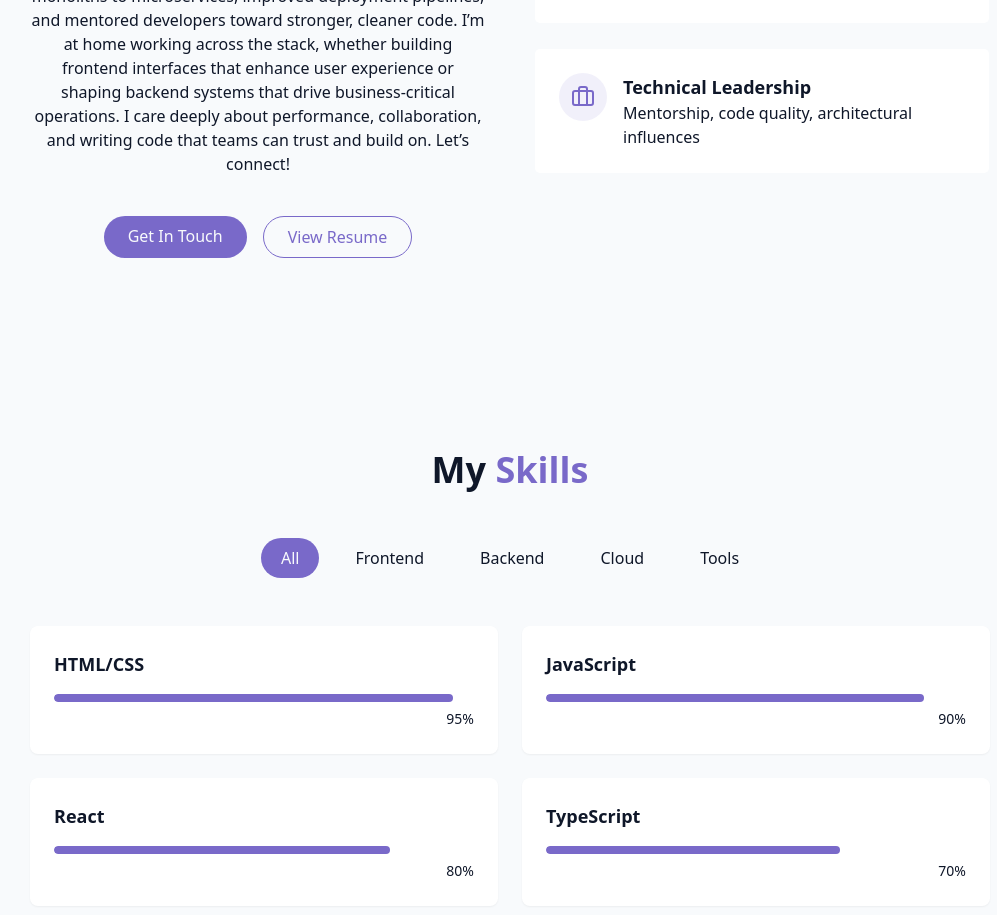
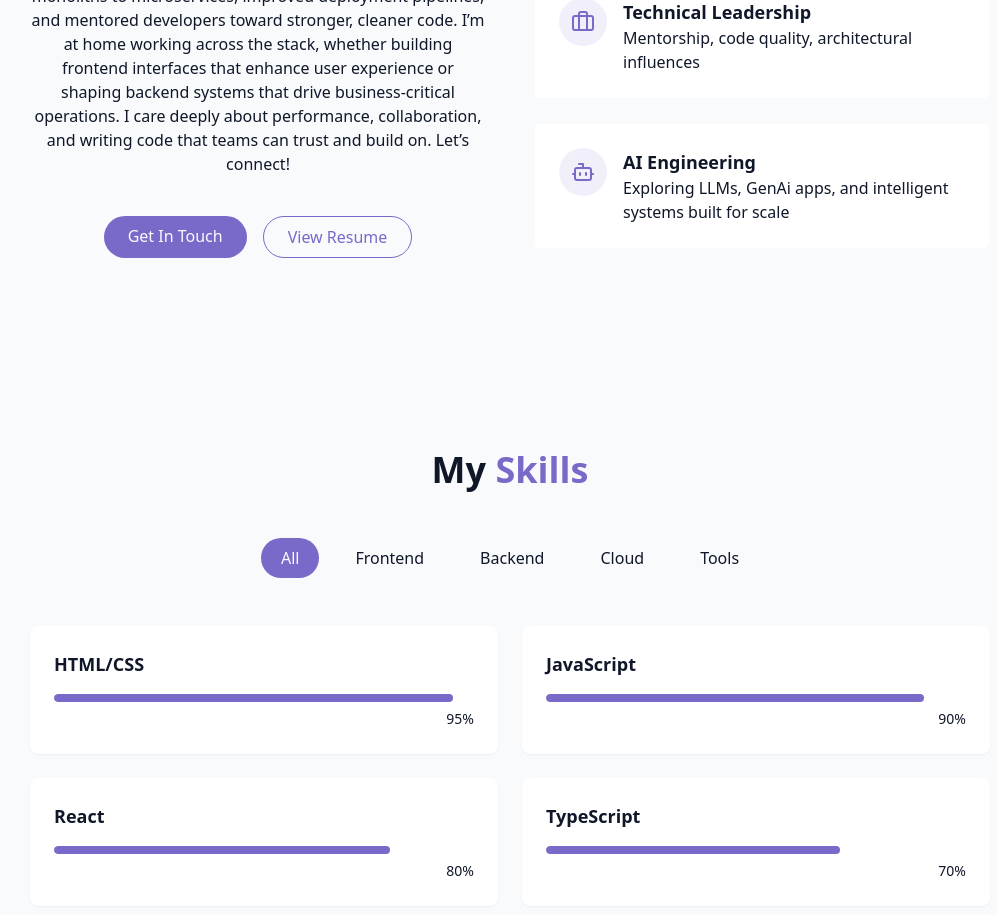
Before and after one commit to TmoodGitHub/Software-Engineer-Portfolio, a React (Vite) app: page / in a window 1280 px wide. Shown: the part 1320-2235 px from the top of the page, without its empty margins (130-1127 px from the left). Built offline with nearby package versions, Linux system fonts and the light colour scheme.

Commit message:
Update about me, adding AI eng mentions

```diff
--- a/src/components/AboutMe.jsx
+++ b/src/components/AboutMe.jsx
@@ -1,4 +1,4 @@
-import { Briefcase, Code, User } from "lucide-react";
+import { Bot, Briefcase, Code, User } from "lucide-react";
 
 export const AboutMe = () => {
   return (
@@ -98,6 +98,21 @@ export const AboutMe = () => {
                 </div>
               </div>
             </div>
+
+            <div className="gradient-border p-6 card-hover">
+              <div className="flex items-start gap-4">
+                <div className="p-3 rounded-full bg-primary/10">
+                  <Bot className="h-6 w-6 text-primary" />
+                </div>
+                <div className="text-left">
+                  <h4 className="font-semibold text-lg">AI Engineering</h4>
+                  <p className="text-muted-foreground">
+                    Exploring LLMs, GenAi apps, and intelligent systems built
+                    for scale
+                  </p>
+                </div>
+              </div>
+            </div>
           </div>
         </div>
       </div>
```
